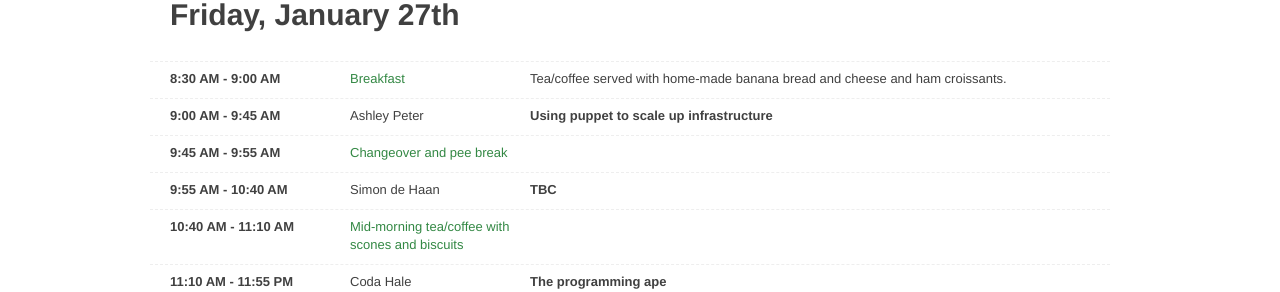
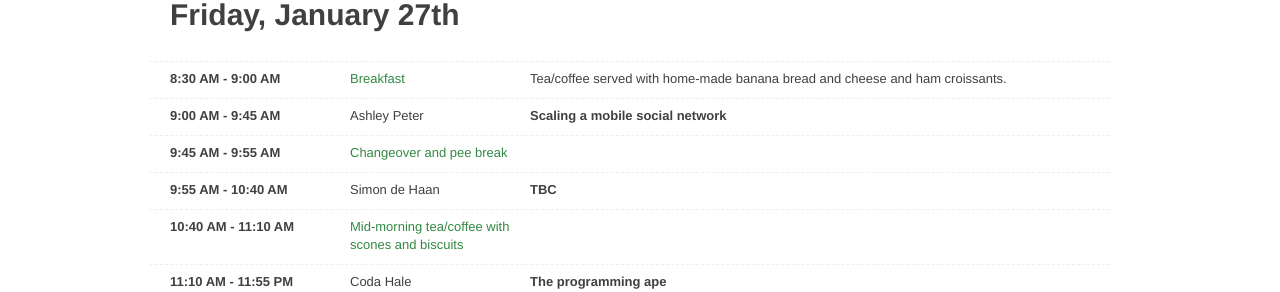
Before and after one commit to scaleconf/scaleconf.github.com, a Jekyll site: the page built from schedule.html, in a window 1280 px wide and 900 px high, scrolled down 1260 px. Shown: the part 152-444 px from the top of the window. Built offline with Jekyll 4.4.1, drawn with Linux system fonts in a browser that asks for light colours; Markdown is read by kramdown in place of the engine named in the settings.

Commit message:
Ashley's topic

```diff
--- a/schedule.html
+++ b/schedule.html
@@ -151,7 +151,7 @@ meta-description: The programme for the Scaleconf, a conference focusing on web
     <div class="span3"><b> 9:00 AM - 9:45 AM </b></div>
     <div class="span3">Ashley Peter</div>
     <div class="span9">
-        <b>Using puppet to scale up infrastructure</b>
+        <b>Scaling a mobile social network</b>
     </div>
 </div>
 
```
